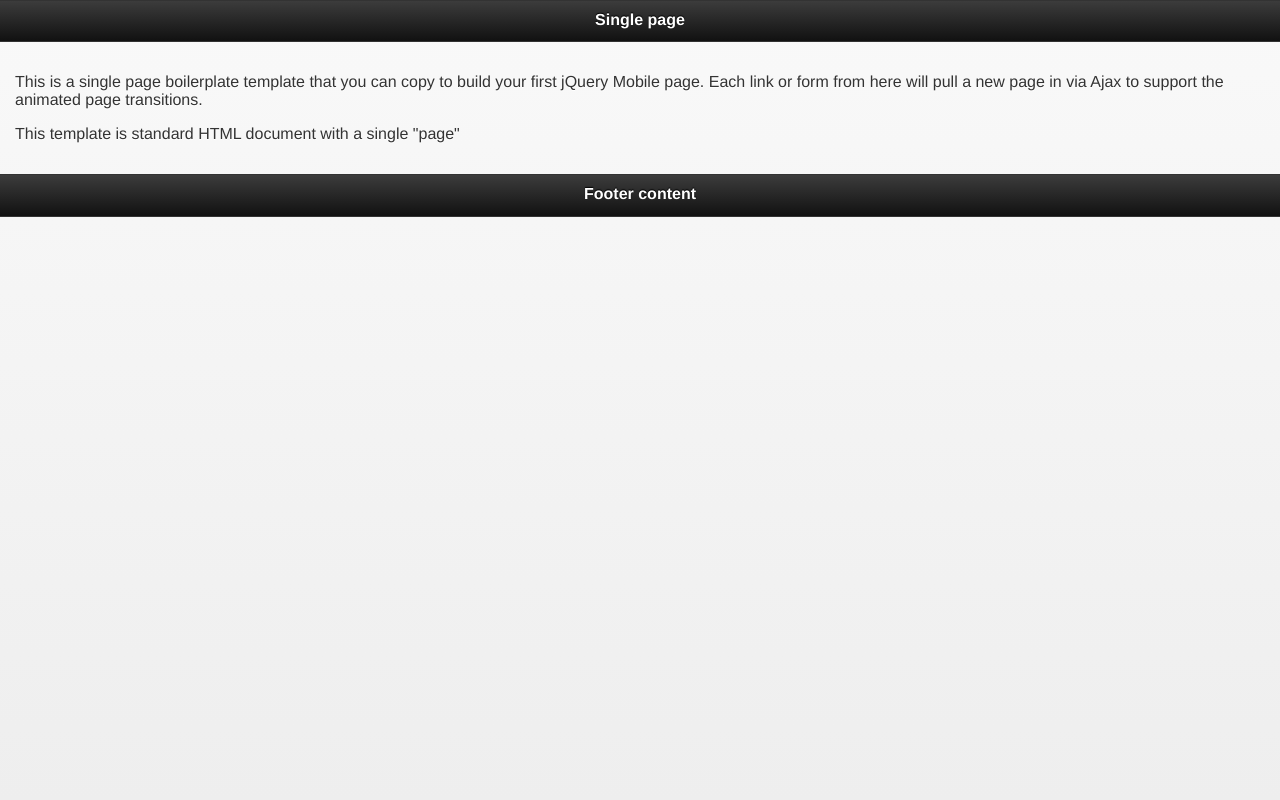
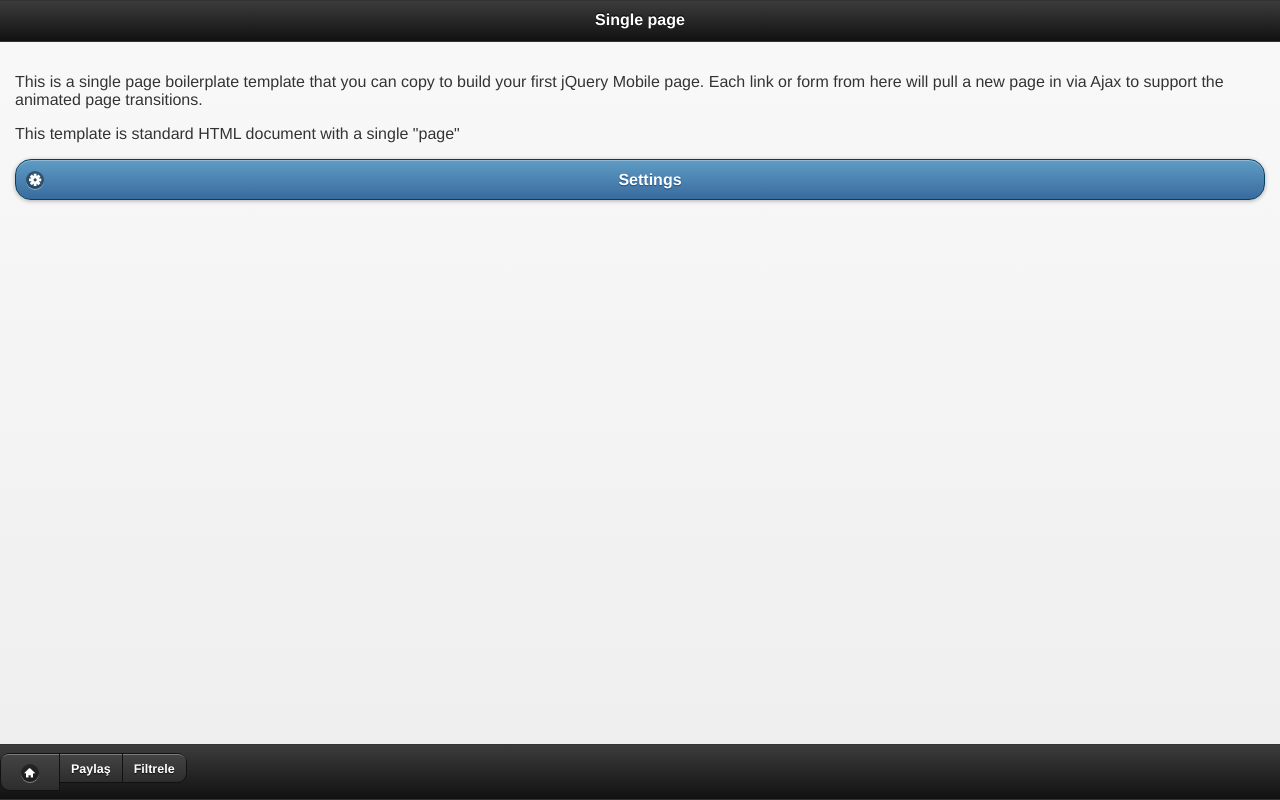
Before and after one commit to mertyerli/boilerplate, a plain HTML site: page index.html in a window 1280 px wide. Drawn offline with Linux system fonts and the light colour scheme.

Commit message:
test button

```diff
--- a/index.html
+++ b/index.html
@@ -40,10 +40,15 @@
     	<div data-role="content">
     		<p>This is a single page boilerplate template that you can copy to build your first jQuery Mobile page. Each link or form from here will pull a new page in via Ajax to support the animated page transitions.</p>
     		<p>This template is standard HTML document with a single "page"</p>
-    	</div><!-- /content -->
+            <a data-role="button" data-icon="gear" data-theme="b">Settings</a>
+	    </div><!-- /content -->
 
-    	<div data-role="footer">
-    		<h4>Footer content</h4>
+        <div data-role="footer" data-position="fixed">
+            <div data-role="controlgroup" data-type="horizontal">
+                <a id="hlHome" data-role="button" data-icon="home" data-iconpos="notext"></a>
+                <a id="hlShare" data-role="button">Paylaş</a>
+                <a id="hlFilter" data-role="button">Filtrele</a>
+            </div>
     	</div><!-- /footer -->
 
     </div><!-- /page -->
```
Also changed, not shown: 1 other file.
